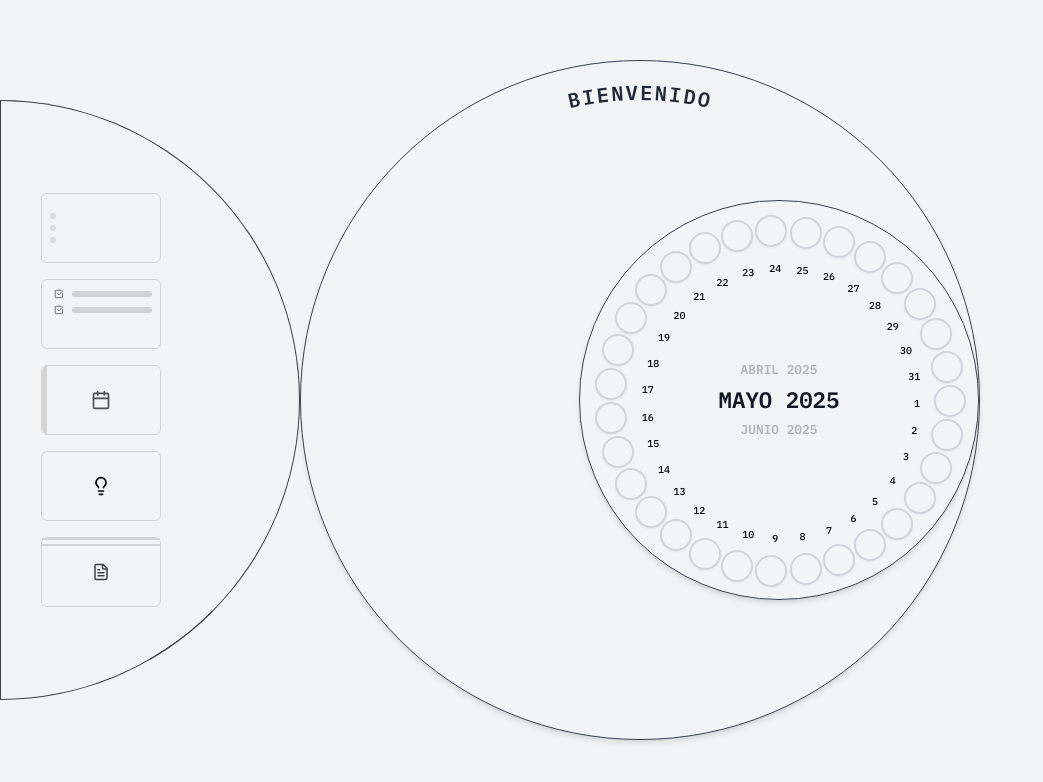
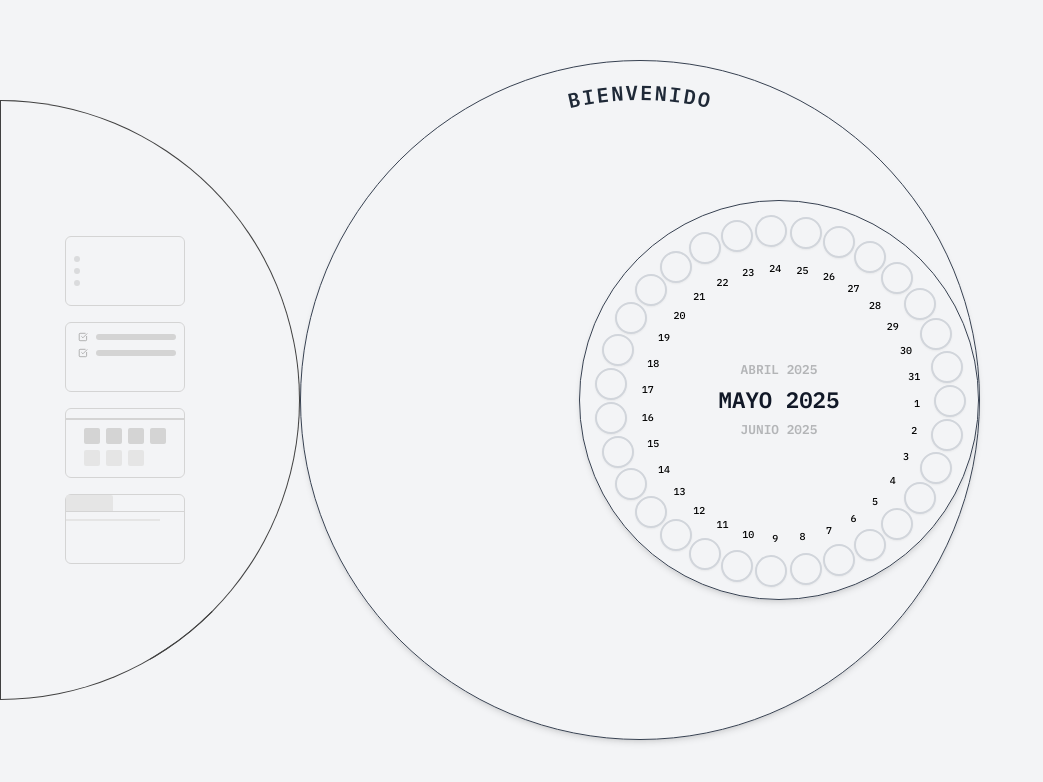
Before and after one commit to DiegoParadiso/recurnote, a React (Vite) app in the folder frontend/: page / in a window 1280 px wide. Shown: the top 782 px of the page, without its empty margins (0-1043 px from the left). Built offline with nearby package versions, Linux system fonts and the light colour scheme.

Commit message:
Diseño del Halfcircle

```diff
--- a/frontend/src/components/HalfCircleSidebar/HalfCircleSidebar.jsx
+++ b/frontend/src/components/HalfCircleSidebar/HalfCircleSidebar.jsx
@@ -1,13 +1,12 @@
 import { useState } from 'react';
-import { Calendar, CheckSquare, Lightbulb, FileText } from 'lucide-react';
+import { CheckSquare } from 'lucide-react';
 
 export default function HalfCircleSidebar() {
   const [items] = useState([
     { id: 1, label: 'nota' },
     { id: 2, label: 'Tarea' },
     { id: 3, label: 'Evento' },
-    { id: 4, label: 'Idea' },
-    { id: 5, label: 'Archivo' },
+    { id: 4, label: 'Archivo' },
   ]);
 
   const base =
@@ -29,9 +28,18 @@ export default function HalfCircleSidebar() {
       case 'Evento':
         return (
           <div className={`${base} border-neutral-300 hover:bg-neutral-100`}>
-            <div className="absolute left-0 top-0 h-full w-[5px] bg-neutral-300 rounded-l-md" />
-            <div className="flex items-center justify-center grow">
-              <Calendar size={20} className="text-neutral-600" />
+            <div className="border-t-2 border-neutral-300 w-full absolute top-[9px] left-0" />
+            <div className="flex flex-col items-center justify-center w-full h-full gap-[6px] p-2 pt-4">
+              <div className="flex pl-0.5 gap-[6px] w-full items-start">
+                {[...Array(4)].map((_, i) => (
+                  <div key={`top-${i}`} className="w-[16px] h-[16px] bg-neutral-300 rounded-sm" />
+                ))}
+              </div>
+              <div className="flex pl-0.5 gap-[6px] items-start w-full">
+                {[...Array(3)].map((_, i) => (
+                  <div key={`bottom-${i}`} className="w-[16px] h-[16px] bg-neutral-200 rounded-sm" />
+                ))}
+              </div>
             </div>
           </div>
         );
@@ -42,7 +50,7 @@ export default function HalfCircleSidebar() {
             <div className="flex flex-col gap-1 ml-1">
               {[...Array(2)].map((_, i) => (
                 <div key={i} className="flex items-center gap-2 text-neutral-600 text-xs">
-                  <CheckSquare size={12} />
+                  <CheckSquare className='text-neutral-400' size={12} />
                   <div className="w-full h-[6px] bg-neutral-300 rounded-full" />
                 </div>
               ))}
@@ -50,25 +58,13 @@ export default function HalfCircleSidebar() {
           </div>
         );
 
-      case 'Idea':
-        return (
-          <div className={`${base} border-neutral-300 hover:bg-neutral-100`}>
-            {/* Rombo arriba a la derecha */}
-            <div className="absolute top-0 right-0 w-4 h-4 rotate-45 origin-top-left" />
-            <div className="flex justify-center items-center grow">
-              <Lightbulb size={20} />
-            </div>
-          </div>
-        );
-
       case 'Archivo':
         return (
-          <div className={`${base} border-neutral-300 hover:bg-neutral-100`}>
-            <div className="border-t-2 border-neutral-300 w-full absolute top-0 left-0" />
-            <div className="border-t-2 border-neutral-300 w-full absolute top-[6px] left-0" />
-            <div className="flex justify-center items-center grow">
-              <FileText size={18} className="text-neutral-700" />
-            </div>
+          <div className={`${base} border border-neutral-300 hover:bg-neutral-100 relative`}>
+            <div className="border-t-2 border-neutral-200 w-[80%] absolute top-[24px] left-0" />
+            <div className="absolute top-0 left-0 h-[16px] w-[40%] bg-neutral-200 rounded-t-sm" />
+            <div className="absolute top-[16px] left-0 w-full border-t border-neutral-300" />
+            <div className="flex justify-center items-center grow pt-4" />
           </div>
         );
 
@@ -78,8 +74,13 @@ export default function HalfCircleSidebar() {
   };
 
   return (
-    <div className="absolute left-0 top-1/2 -translate-y-1/2 z-10">
-      <div className="w-[300px] h-[600px] border border-neutral-700 rounded-r-full flex flex-col items-start justify-center gap-4 overflow-auto p-10">
+    <div className="fixed top-0 left-0 h-screen w-[30px] group z-50">
+      {/* Hover zone invisible */}
+      <div className="absolute left-0 top-0 h-full w-[30px] z-10" />
+
+      {/* Sidebar animado */}
+      <div className="absolute left-[-270px] top-1/2 -translate-y-1/2 transition-all duration-300 ease-in-out group-hover:left-0">
+        <div className="w-[300px] h-[600px] border border-neutral-700 rounded-r-full flex flex-col items-start justify-center gap-4 overflow-auto p-16 bg-neutral">
           {items.map((item) => (
             <div
               key={item.id}
@@ -94,5 +95,6 @@ export default function HalfCircleSidebar() {
           ))}
         </div>
       </div>
+    </div>
   );
 }
```
Lines whose indentation alone changed are shown as unchanged.
